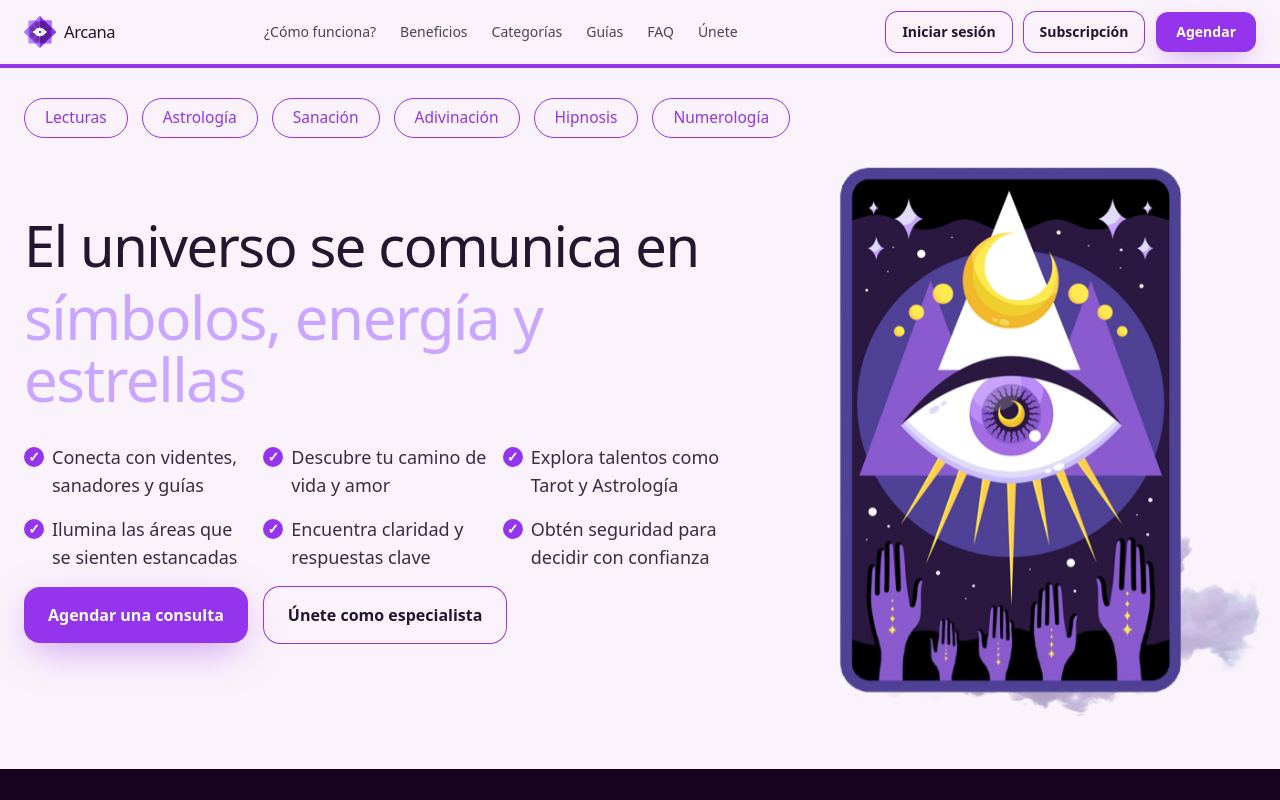
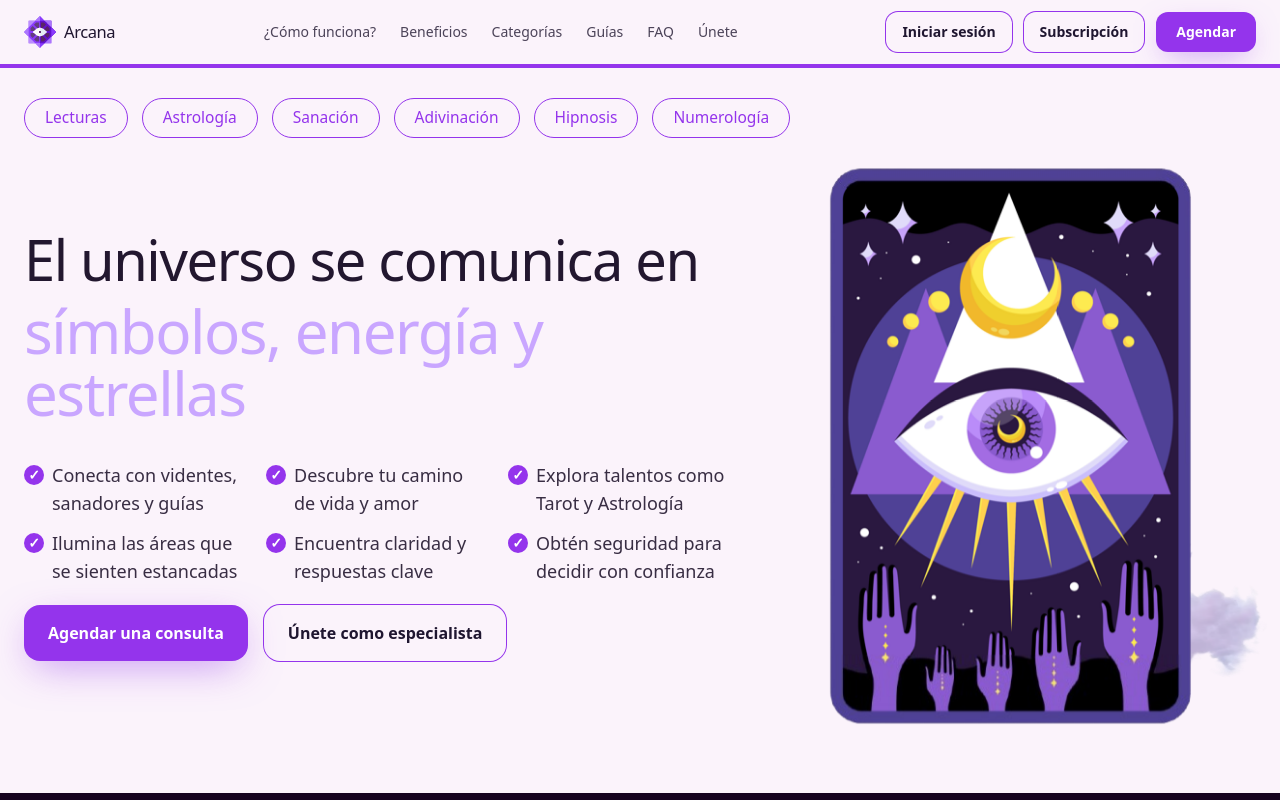
Before and after one commit to arcana302-art/arcana-v2, a Next.js app: page / in a window 1280 px wide. Shown: the top 800 px of the page. Built offline with nearby package versions, Linux system fonts and the light colour scheme.

Commit message:
Update Hero.tsx

```diff
--- a/app/components/Hero.tsx
+++ b/app/components/Hero.tsx
@@ -33,13 +33,13 @@ export default function Hero() {
   ];
 
   return (
-    <section className="relative overflow-hidden bg-[#FBF3FB] pt-6 sm:pt-8 pb-14 sm:pb-16">
+    <section className="relative overflow-hidden bg-[#FBF3FB] pt-6 sm:pt-8 pb-12 sm:pb-14">
       {/* Línea divisoria morada */}
       <div className="absolute left-0 right-0 top-0 h-[2px] bg-[#9434ec] z-[1]" />
 
       <div className="relative z-10 mx-auto max-w-7xl px-6">
         {/* FILA TALENTOS */}
-        <nav aria-label="Talentos" className="flex flex-wrap gap-3 sm:gap-3.5 mb-4 sm:mb-4">
+        <nav aria-label="Talentos" className="flex flex-wrap gap-3 sm:gap-3.5 mb-3 sm:mb-4">
           {talents.map((t) => (
             <Link
               key={t.href}
@@ -81,7 +81,7 @@ export default function Hero() {
             </h2>
 
             {/* BULLETS CON CHECKS */}
-            <div className="grid grid-cols-1 sm:grid-cols-2 md:grid-cols-3 gap-4 mt-3 sm:mt-4">
+            <div className="grid grid-cols-1 sm:grid-cols-2 md:grid-cols-3 gap-x-6 gap-y-3 mt-4 sm:mt-5">
               {bullets.map((item, idx) => (
                 <div key={idx} className="flex items-start gap-2">
                   <span
@@ -95,7 +95,7 @@ export default function Hero() {
             </div>
 
             {/* Botones CTA */}
-            <div className="mt-4 flex flex-wrap gap-4">
+            <div className="mt-5 flex flex-wrap gap-4">
               <a
                 href="#"
                 className="inline-flex items-center justify-center rounded-2xl px-6 h-14 text-white text-base font-semibold"
@@ -126,15 +126,15 @@ export default function Hero() {
               className="cloud-img absolute z-0 select-none pointer-events-none"
             />
 
-            {/* Carta tamaño ajustado 5% menos */}
+            {/* Carta tamaño ajustado */}
             <div className="hero-card relative z-10 select-none">
               <Image
                 src={HERO_IMG}
                 alt="Carta / símbolo místico"
-                width={547}  // reducido 5%
-                height={770} // proporcional
+                width={580}  // tamaño armonizado
+                height={815} // proporcional
                 priority
-                className="h-auto w-[274px] sm:w-[325px] lg:w-[378px]"
+                className="h-auto w-[290px] sm:w-[345px] lg:w-[400px]"
               />
             </div>
           </div>
@@ -144,7 +144,7 @@ export default function Hero() {
       {/* Estilos locales */}
       <style jsx>{`
         .cloud-img {
-          top: 50%;
+          top: 48%;
           left: 58%;
           width: 680px;
           opacity: 0.42;
@@ -175,17 +175,22 @@ export default function Hero() {
 
           .hero-left { padding-right: 140px; }
 
+          /* Carta móvil */
           .hero-card :global(img) {
             width: 180px !important;
           }
 
+          /* Nube móvil */
           .cloud-img {
-            top: 50%;
+            top: 48%;
             left: 62%;
             width: 460px;
             opacity: 0.38;
             animation: cloud-sway 34s ease-in-out infinite;
           }
+
+          /* Bullets móviles: dos columnas compactas */
+          .grid-cols-1 { grid-template-columns: repeat(2, minmax(0, 1fr)); }
         }
       `}</style>
     </section>
```
